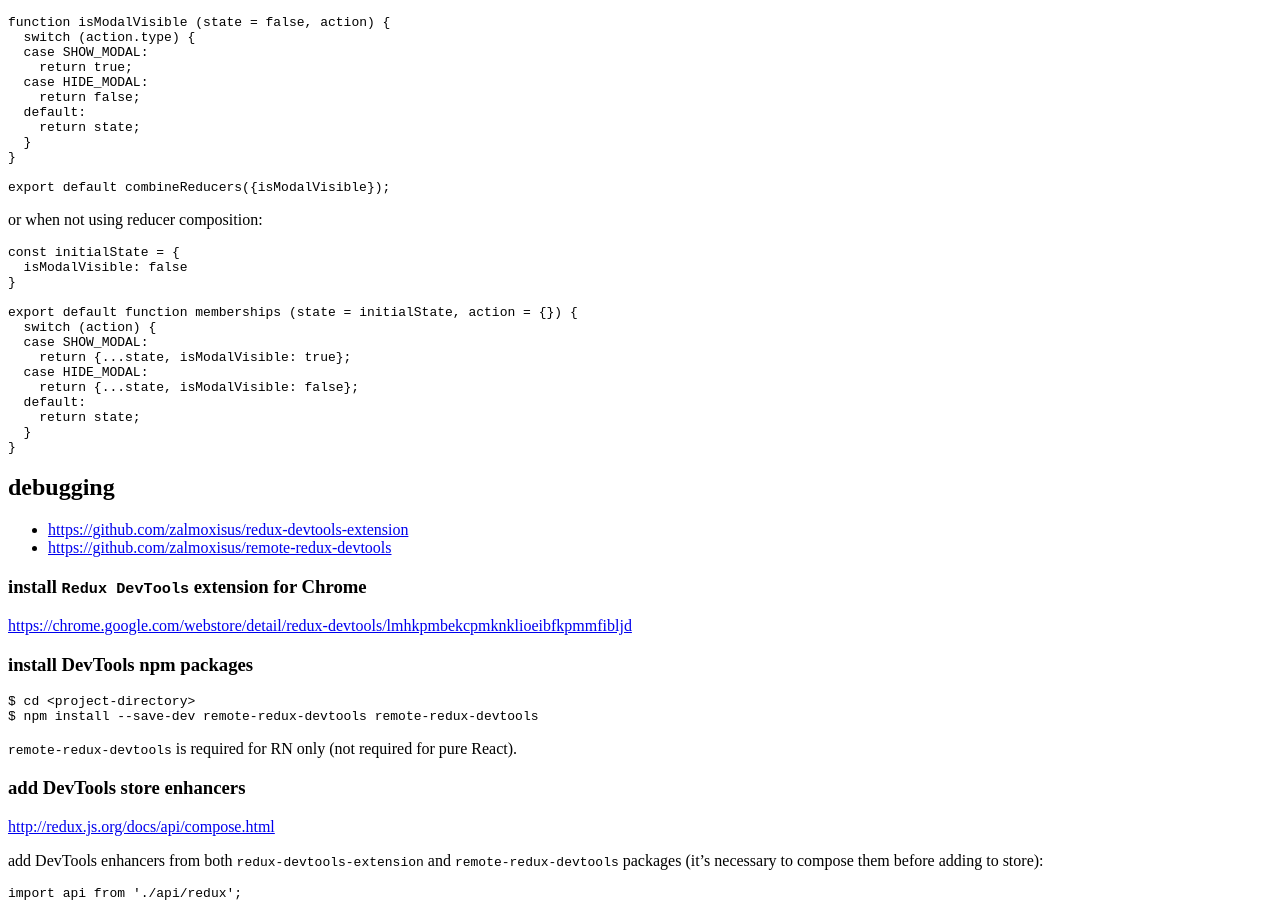
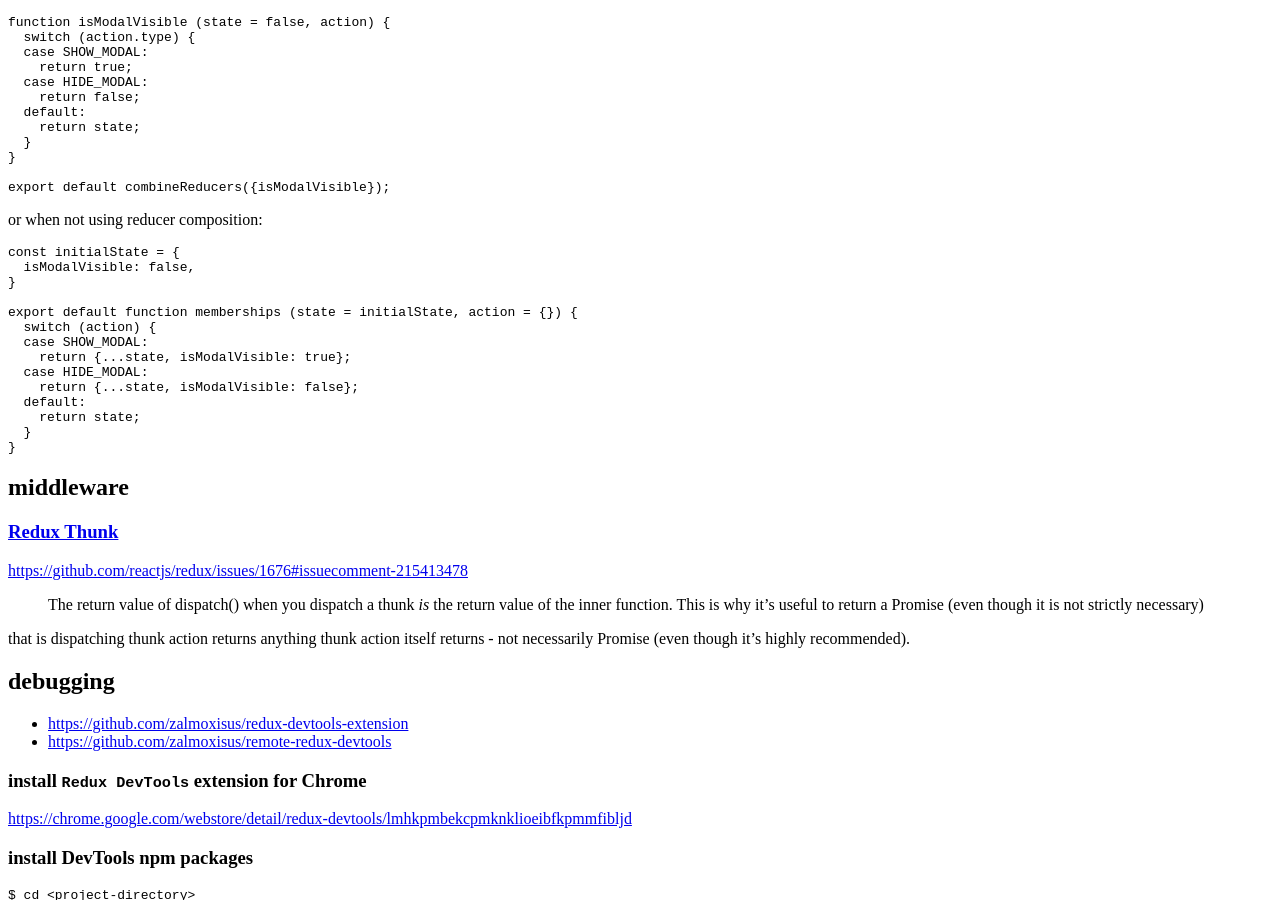
Before and after one commit to tap349/tap349.github.io, a Jekyll site: the page built from _posts/2017-06-01-react-redux.md, in a window 1280 px wide and 900 px high, scrolled down 3011 px. Built offline with Jekyll 4.4.1, drawn with Linux system fonts in a browser that asks for light colours.

Commit message:
update 2017-07-04_19:55:39

````diff
--- a/_posts/2017-06-01-react-redux.md
+++ b/_posts/2017-06-01-react-redux.md
@@ -26,7 +26,7 @@ categories: [react, react-native, redux]
 ```javascript
 {
   type: SET_COUNT,
-  count: 5
+  count: 5,
 }
 ```
 
@@ -36,7 +36,7 @@ categories: [react, react-native, redux]
 function setCount (count) {
   return {
     type: SET_COUNT,
-    count
+    count,
   };
 }
 ```
@@ -86,7 +86,7 @@ classic style (without reducer composition):
 
 ```javascript
 const initialState = {
-  count: 0
+  count: 0,
 };
 
 export default function badges (state = initialState, action = {}) {
@@ -94,7 +94,7 @@ export default function badges (state = initialState, action = {}) {
   case SET_COUNT:
     return {
       ...state,
-      count: action.count
+      count: action.count,
     };
   default:
     return state;
@@ -224,7 +224,7 @@ or when not using reducer composition:
 
 ```javascript
 const initialState = {
-  isModalVisible: false
+  isModalVisible: false,
 }
 
 export default function memberships (state = initialState, action = {}) {
@@ -238,6 +238,19 @@ export default function memberships (state = initialState, action = {}) {
   }
 }
 ```
+
+## middleware
+
+### [Redux Thunk](https://github.com/gaearon/redux-thunk)
+
+<https://github.com/reactjs/redux/issues/1676#issuecomment-215413478>
+
+> The return value of dispatch() when you dispatch a thunk *is*
+> the return value of the inner function. This is why it's useful
+> to return a Promise (even though it is not strictly necessary)
+
+that is dispatching thunk action returns anything thunk action itself
+returns - not necessarily Promise (even though it's highly recommended).
 
 ## debugging
 
````
